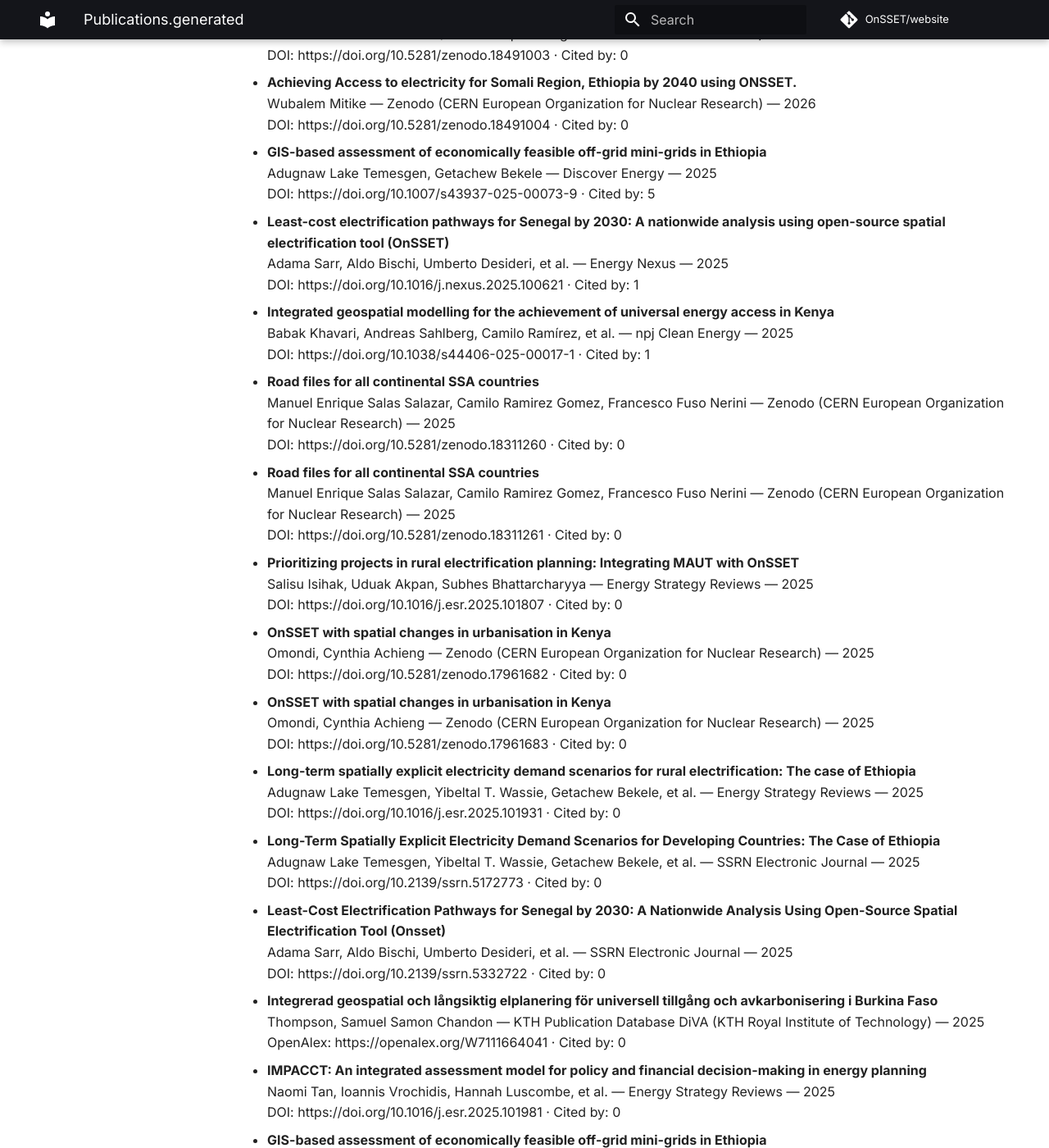
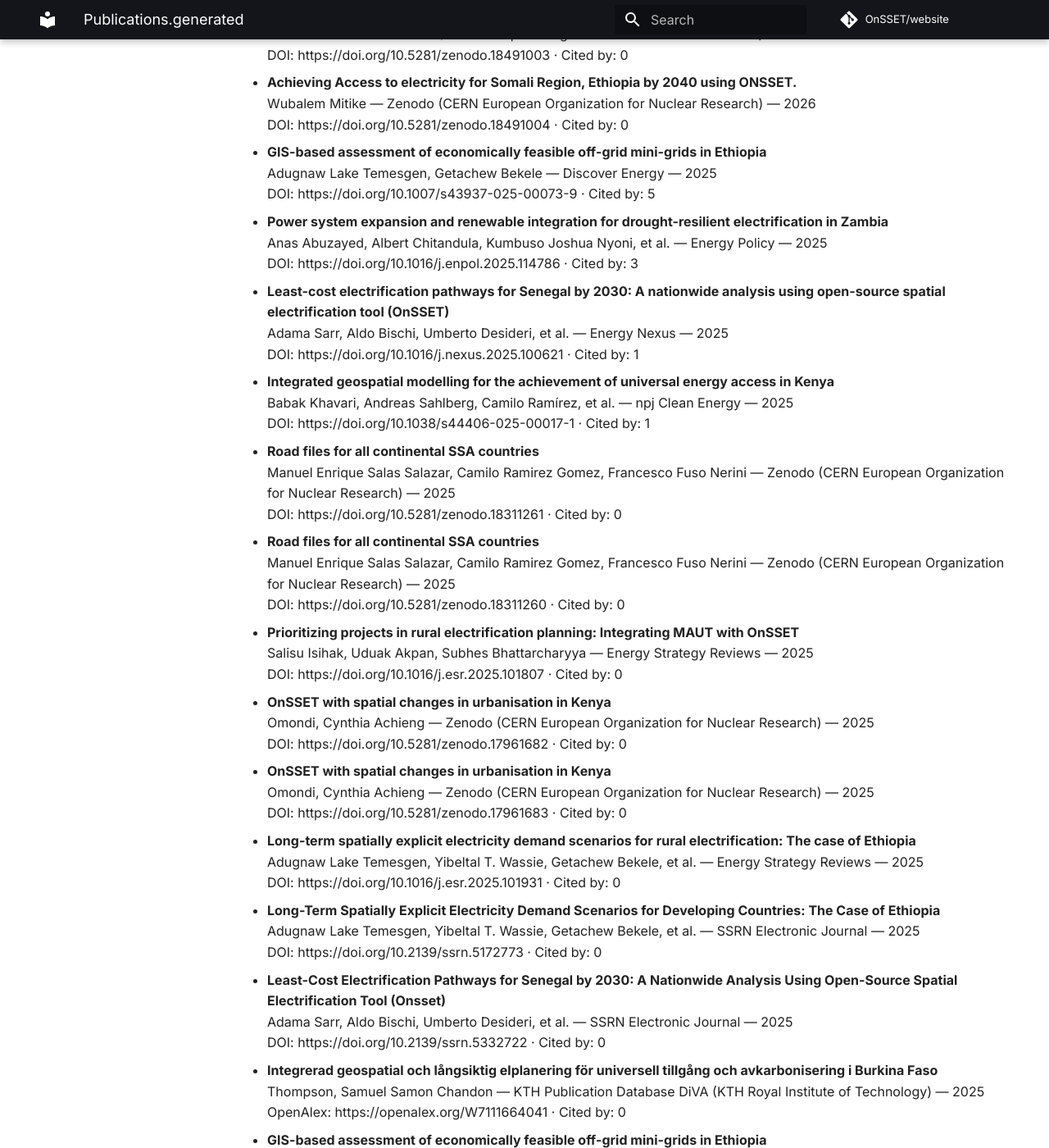
Before and after one commit to OnSSET/website, an MkDocs documentation site: the page built from docs/publications.generated.md, in a window 1280 px wide and 1400 px high, scrolled down 4652 px. Shown: the whole window at 82% size. Built offline with MkDocs 1.6.1 and Material for MkDocs 9.7.7, drawn with Linux system fonts in a browser that asks for light colours; comment, search, counter and statistics services are not loaded; some of the changed text lies outside the part shown.

Commit message:
Auto-update publications

```diff
--- a/docs/publications.generated.md
+++ b/docs/publications.generated.md
@@ -190,6 +190,10 @@ No results found.
   Adugnaw Lake Temesgen, Getachew Bekele — Discover Energy — 2025
   DOI: https://doi.org/10.1007/s43937-025-00073-9 · Cited by: 5
 
+- **Power system expansion and renewable integration for drought-resilient electrification in Zambia**
+  Anas Abuzayed, Albert Chitandula, Kumbuso Joshua Nyoni, et al. — Energy Policy — 2025
+  DOI: https://doi.org/10.1016/j.enpol.2025.114786 · Cited by: 3
+
 - **Least-cost electrification pathways for Senegal by 2030: A nationwide analysis using open-source spatial electrification tool (OnSSET)**
   Adama Sarr, Aldo Bischi, Umberto Desideri, et al. — Energy Nexus — 2025
   DOI: https://doi.org/10.1016/j.nexus.2025.100621 · Cited by: 1
@@ -200,11 +204,11 @@ No results found.
 
 - **Road files for all continental SSA countries**
   Manuel Enrique Salas Salazar, Camilo Ramirez Gomez, Francesco Fuso Nerini — Zenodo (CERN European Organization for Nuclear Research) — 2025
-  DOI: https://doi.org/10.5281/zenodo.18311260 · Cited by: 0
+  DOI: https://doi.org/10.5281/zenodo.18311261 · Cited by: 0
 
 - **Road files for all continental SSA countries**
   Manuel Enrique Salas Salazar, Camilo Ramirez Gomez, Francesco Fuso Nerini — Zenodo (CERN European Organization for Nuclear Research) — 2025
-  DOI: https://doi.org/10.5281/zenodo.18311261 · Cited by: 0
+  DOI: https://doi.org/10.5281/zenodo.18311260 · Cited by: 0
 
 - **Prioritizing projects in rural electrification planning: Integrating MAUT with OnSSET**
   Salisu Isihak, Uduak Akpan, Subhes Bhattarcharyya — Energy Strategy Reviews — 2025
@@ -233,10 +237,6 @@ No results found.
 - **Integrerad geospatial och långsiktig elplanering för universell tillgång och avkarbonisering i Burkina Faso**
   Thompson, Samuel Samon Chandon — KTH Publication Database DiVA (KTH Royal Institute of Technology) — 2025
   OpenAlex: https://openalex.org/W7111664041 · Cited by: 0
-
-- **IMPACCT: An integrated assessment model for policy and financial decision-making in energy planning**
-  Naomi Tan, Ioannis Vrochidis, Hannah Luscombe, et al. — Energy Strategy Reviews — 2025
-  DOI: https://doi.org/10.1016/j.esr.2025.101981 · Cited by: 0
 
 - **GIS-based assessment of economically feasible off-grid mini-grids in Ethiopia**
   Adugnaw Lake Temesgen, Getachew Bekele — 2025
@@ -415,12 +415,12 @@ No results found.
   DOI: https://doi.org/10.5194/egusphere-egu23-2006 · Cited by: 0
 
 - **Replication data for the LEAP-RE RE4AFAGRI Platform: v0.2**
+  Giacomo Falchetta, Muhammad Awais, Edward Byers, et al. — 2023
+  DOI: https://doi.org/10.5281/zenodo.8365630 · Cited by: 0
+
+- **Replication data for the LEAP-RE RE4AFAGRI Platform: v0.2**
   Giacomo Falchetta, Muhammad Awais, Edward Byers, et al. — IIASA PURE (International Institute of Applied Systems Analysis) — 2023
   DOI: https://doi.org/10.5281/zenodo.7534845 · Cited by: 0
-
-- **Replication data for the LEAP-RE RE4AFAGRI Platform: v0.2**
-  Giacomo Falchetta, Muhammad Awais, Edward Byers, et al. — 2023
-  DOI: https://doi.org/10.5281/zenodo.8365630 · Cited by: 0
 
 - **Replication data for the LEAP-RE RE4AFAGRI Platform: v0.1**
   Giacomo Falchetta, Muhammad Awais, Edward Byers, et al. — 2023
```
